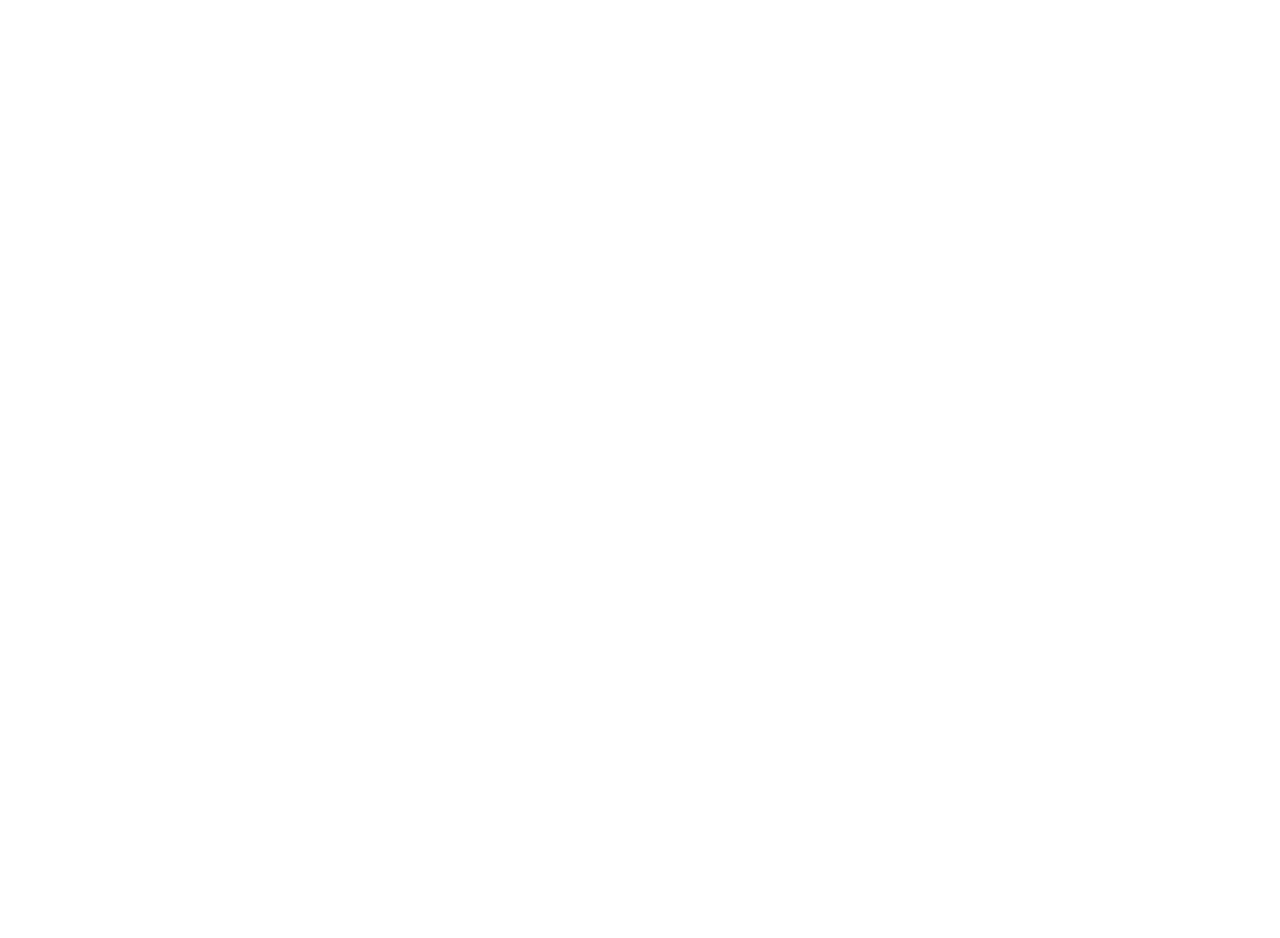
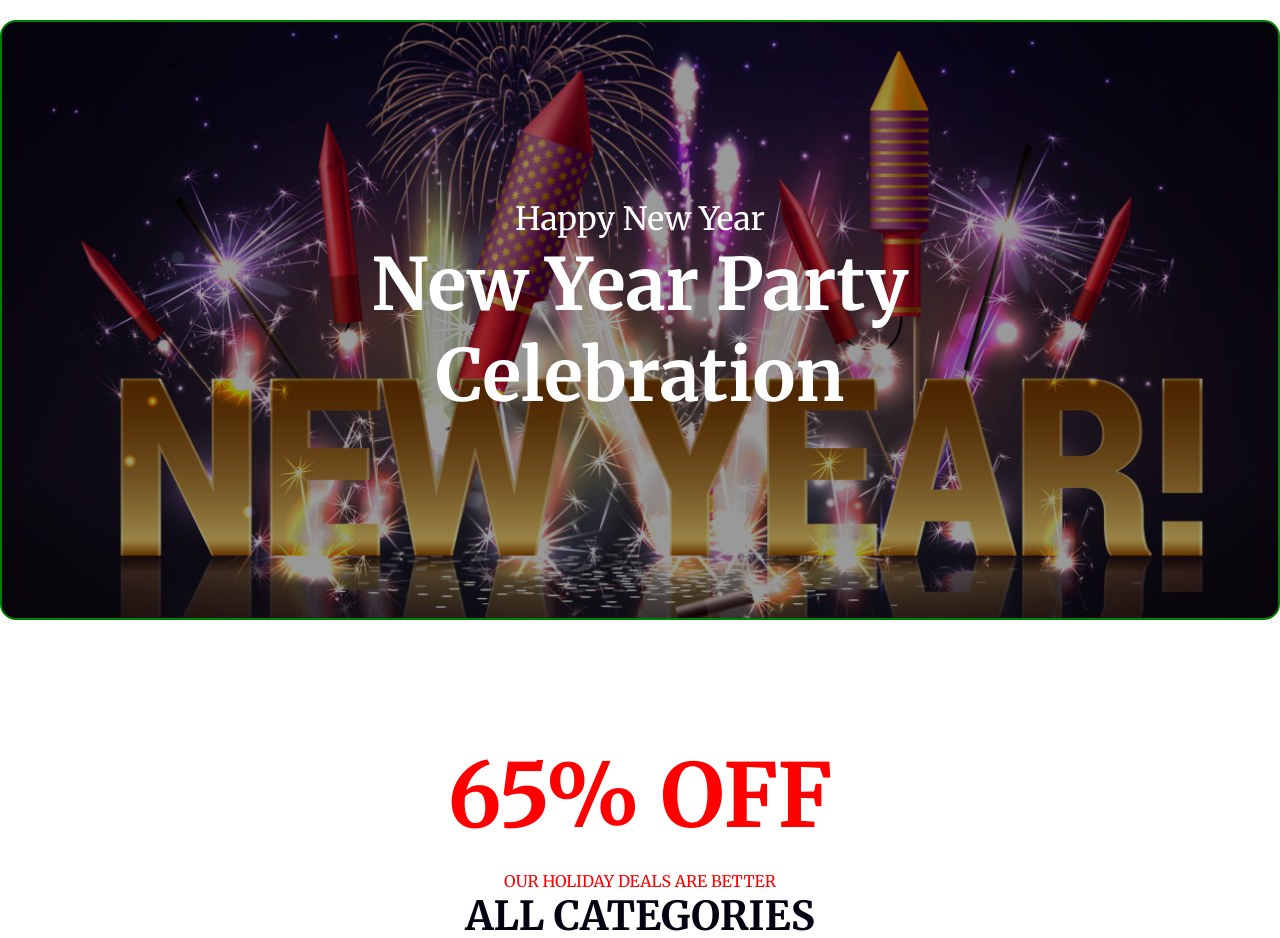
Before and after one commit to sudiptonath/asinment-1-just-for-practice, a plain HTML site: page index.html in a window 1280 px wide. Shown: the top 938 px of the page. Before the commit the page ends 800 px from the top, so only its background shows below. Drawn offline with Linux system fonts and the light colour scheme.

Commit message:
added banner and section survice

```diff
--- a/index.html
+++ b/index.html
@@ -4,8 +4,27 @@
     <meta charset="UTF-8">
     <meta name="viewport" content="width=device-width, initial-scale=1.0">
     <title>Asinment 1</title>
+    <link rel="stylesheet" href="style/style.css">
 </head>
 <body>
+    <header class="banner-container">
+<section class="banner-contant">
+    <p class="title-banner ">Happy New Year</p>
+    <h1 class="subtitle-banner ">New Year Party <br> Celebration</h1>
+</section>
+    </header>
+    <main>
+<section class="section-container">
+<h1 class="h1">65% OFF</h1>
+<p class="p">OUR HOLIDAY DEALS ARE BETTER</p>
+<h3 class="h3">ALL CATEGORIES</h3>
+<div class="section-image">
+<img src="images/New Year Photo.png" alt="">
+</div>
+</section>
+    </main>
+    <footer>
 
+    </footer>
 </body>
 </html>
--- /dev/null
+++ b/style/style.css
@@ -0,0 +1,61 @@
+@import url('https://fonts.googleapis.com/css2?family=Merriweather:ital,wght@0,300;0,400;0,700;0,900;1,300;1,400;1,700;1,900&display=swap');
+*{
+    margin: 0;
+    padding: 0;
+    box-sizing: border-box;
+}
+body{
+    font-family: "Merriweather", serif;
+}
+.banner-container{
+   max-width:1320px ;
+    margin: 0 auto;
+    border: 2px solid green;
+    height: 600px;
+margin-top: 20px;
+background-color: rgba(0,0,0,0.4);
+background-image: url(../images/Banner\ Image.png);
+background-repeat: no repeat;
+background-position: center;
+background-size: cover;
+background-blend-mode: overlay;
+border-radius: 16px;
+
+}
+.title-banner{
+font-size: 32px;
+}
+.subtitle-banner{
+font-size: 72px;
+
+}
+.banner-contant{
+    color:white;
+    padding: 177px 344px;
+    text-align: center;
+}
+.section-container{
+    /* width: 802px;
+    height: 806px; */
+    margin: 120px 399px;
+    display: flex;
+    flex-direction: column;
+    justify-content: center;
+    align-items: center;
+   }
+   .h1{
+    font-weight: bold;
+    font-size: 88px;
+    color: #FF0000;
+   }
+   .p{
+
+    font-size: 16px;
+    color: #FF0000;
+margin-top: 20px;
+   }
+   .h3{
+    font-size: 40px;
+    color: #070211;
+    font-weight: bold;
+   }
```
